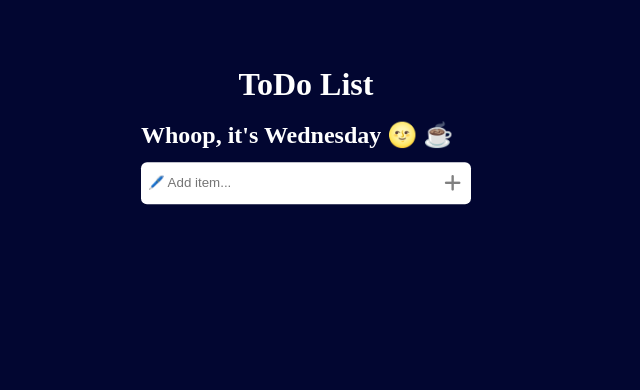
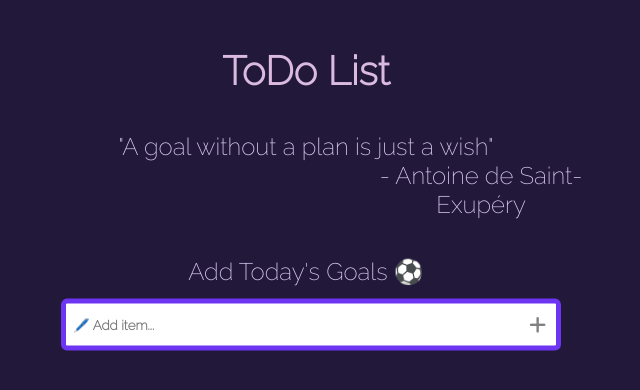
Before and after one commit to JAYAKANTHARUN/ToDo_App, a React (Create React App) app: page / in a window 1280 px wide. Shown: the top 390 px of the page, without its empty margins (334-974 px from the left). Built offline with nearby package versions, Linux system fonts and the light colour scheme.

Commit message:
Added close todo, Updated checked

```diff
--- a/public/index.html
+++ b/public/index.html
@@ -1,14 +1,12 @@
 <!DOCTYPE html>
 <html lang="en">
+
 <head>
   <meta charset="utf-8" />
   <link rel="icon" href="%PUBLIC_URL%/photo.png" />
   <meta name="viewport" content="width=device-width, initial-scale=1" />
   <meta name="theme-color" content="#000000" />
-    <meta
-      name="description"
-      content="Web site created using create-react-app"
-    />
+  <meta name="description" content="Web site created using create-react-app" />
   <link rel="apple-touch-icon" href="%PUBLIC_URL%/logo192.png" />
   <!--
       manifest.json provides metadata used when your web app is installed on a
@@ -25,8 +23,17 @@
       Learn how to configure a non-root public URL by running `npm run build`.
     -->
   <title>ToDo App</title>
-    <link rel="stylesheet" href="https://cdnjs.cloudflare.com/ajax/libs/font-awesome/6.3.0/css/all.min.css" integrity="sha512-SzlrxWUlpfuzQ+pcUCosxcglQRNAq/DZjVsC0lE40xsADsfeQoEypE+enwcOiGjk/bSuGGKHEyjSoQ1zVisanQ==" crossorigin="anonymous" referrerpolicy="no-referrer" />
+  <link rel="stylesheet" href="https://cdnjs.cloudflare.com/ajax/libs/font-awesome/6.3.0/css/all.min.css"
+    integrity="sha512-SzlrxWUlpfuzQ+pcUCosxcglQRNAq/DZjVsC0lE40xsADsfeQoEypE+enwcOiGjk/bSuGGKHEyjSoQ1zVisanQ=="
+    crossorigin="anonymous" referrerpolicy="no-referrer" />
+
+  <link rel="preconnect" href="https://fonts.googleapis.com">
+  <link rel="preconnect" href="https://fonts.gstatic.com" crossorigin>
+  <link href="https://fonts.googleapis.com/css2?family=Raleway:wght@200&display=swap" rel="stylesheet">
+
+
 </head>
+
 <body>
   <noscript>You need to enable JavaScript to run this app.</noscript>
   <div id="root"></div>
@@ -41,4 +48,5 @@
       To create a production bundle, use `npm run build` or `yarn build`.
     -->
 </body>
+
 </html>
--- a/src/App.css
+++ b/src/App.css
@@ -4,34 +4,46 @@
 }
 
 body {
-  background-color: #020631;
+  background-color: #21183a;
+  font-family: 'Raleway', sans-serif;
 }
-
+.name{
+  margin-left: 350px;
+}
 .app {
   position: absolute;
   top: 10%;
   left: 50%;
   transform: translate(-50%, -10%);
+  text-align: center;
+
 }
 
 .app .mainHeading h1 {
   text-align: center;
 }
 
-.app h1,
-h2 {
-  color: white;
+.app h1{
+  color: rgb(218, 186, 223);
+  font-size: 250%;
+  font-weight:2000;
+}
+.app h2 {
+  color: rgb(216, 201, 240);
+  font-size: 150%;
+  font-weight: lighter;
 }
 
 .app .input {
   display: flex;
   justify-content: center;
   align-items: center;
+
 }
 
 .app .input {
   margin-top: 0.8em;
-  width: 20em;
+  width: 30em;
   height: 2em;
   background-color: white;
   display: flex;
@@ -39,13 +51,17 @@ h2 {
   align-items: center;
   border-radius: 6px;
   padding: 5px;
+  margin-left: 75px;
+  border: 5px solid rgb(109, 53, 241);
 }
 
 .app .input input {
   width: 100%;
-  height: 1.6em;
+  height: 2.0em;
   border-color: transparent;
   outline-color: transparent;
+  font-family: 'Raleway', sans-serif;
+  font-weight: bolder;
 }
 
 .app i {
@@ -60,10 +76,11 @@ h2 {
   justify-content: center;
   align-items: center;
   flex-direction: column;
+  margin-top: 30px;
 }
 .app .todos .todo {
   margin-top: 0.8em;
-  width: 20em;
+  width: 30em;
   height: 2em;
   background-color: white;
   display: flex;
@@ -71,6 +88,8 @@ h2 {
   align-items: center;
   border-radius: 6px;
   padding: 5px;
+  border: 5px solid rgb(109, 53, 241);
+
 }
 .app .todos .todo .left {
   display: flex;
--- a/src/App.js
+++ b/src/App.js
@@ -5,6 +5,11 @@ import { useState } from 'react';
 function App() {
   const [toDos, setToDos] = useState([])
   const [toDo, setToDo] = useState('')
+
+  const removeToDo = (id) => {
+    setToDos(toDos.filter((object) => object.id !== id))
+  }
+
   return (
     <div className="app">
       <div className="mainHeading">
@@ -12,42 +17,45 @@ function App() {
       </div>
       <div className="subHeading">
         <br />
-        <h2>Whoop, it's Wednesday 🌝 ☕ </h2>
+        <br />
+        <h2>"A goal without a plan is just a wish"</h2>
+        <h2 className="name"> - Antoine de Saint-Exupéry</h2>
+        <br /><br />
+        <h2>Add Today's Goals &#9917;</h2>
       </div>
       <div className="input">
         <input value={toDo} onChange={(e) => setToDo(e.target.value)} type="text" placeholder="🖊️ Add item..." />
         <i onClick={() => setToDos([...toDos, { id: Date.now(), text: toDo, status: false }])} className="fas fa-plus"></i>
       </div>
       <div className="todos">
-
         {toDos.map((obj) => {
           return (
             <div className="todo">
               <div className="left">
-                <input onChange={(e) => {
-                  setToDos(toDos.filter(obj2 => {
-                    if (obj2.id === obj.id) {
-                      obj2.status = e.target.checked
-                    }
-                    return obj2
-                  }))
-                }} value={obj.status} type="checkbox" name="" id="" />
+                <input
+                  checked={obj.status}
+                  onChange={(e) => {
+                    const updatedToDos = toDos.map((toDo) => {
+                      if (toDo.id === obj.id) {
+                        return {
+                          ...toDo,
+                          status: e.target.checked
+                        }
+                      }
+                      return toDo
+                    })
+                    setToDos(updatedToDos)
+                  }}
+                  type="checkbox"
+                />
                 <p>{obj.text}</p>
               </div>
               <div className="right">
-                <i className="fas fa-times"></i>
+                <i onClick={() => removeToDo(obj.id)} className="fas fa-times"></i>
               </div>
             </div>
           )
         })}
-
-        {/* {toDos.map((obj)=>{
-          if (obj.status){
-            return(<h1>{obj.text}</h1>)
-          }
-          return null
-        })} */}
-
       </div>
     </div>
   );
```
Lines whose indentation alone changed are shown as unchanged.
